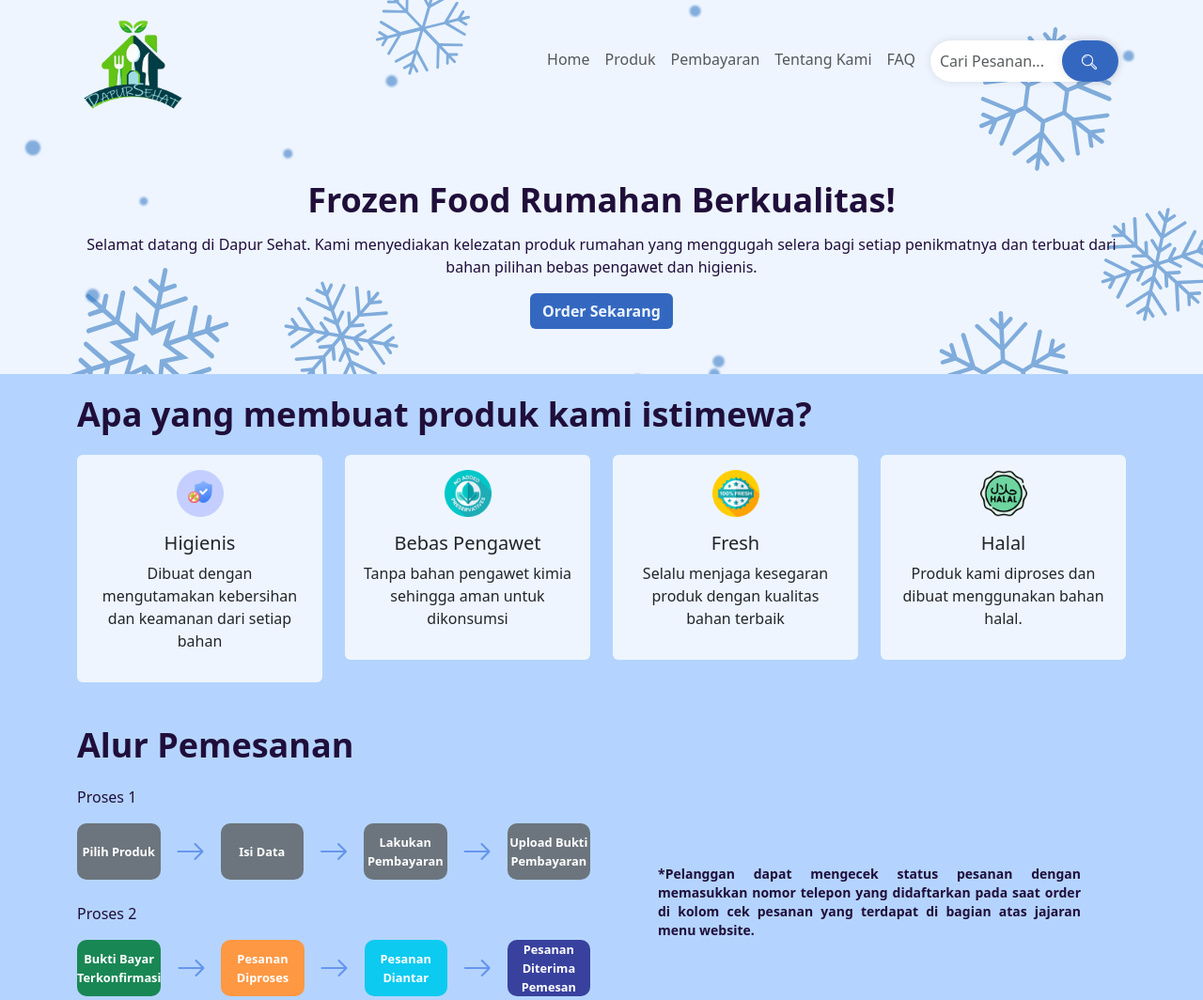
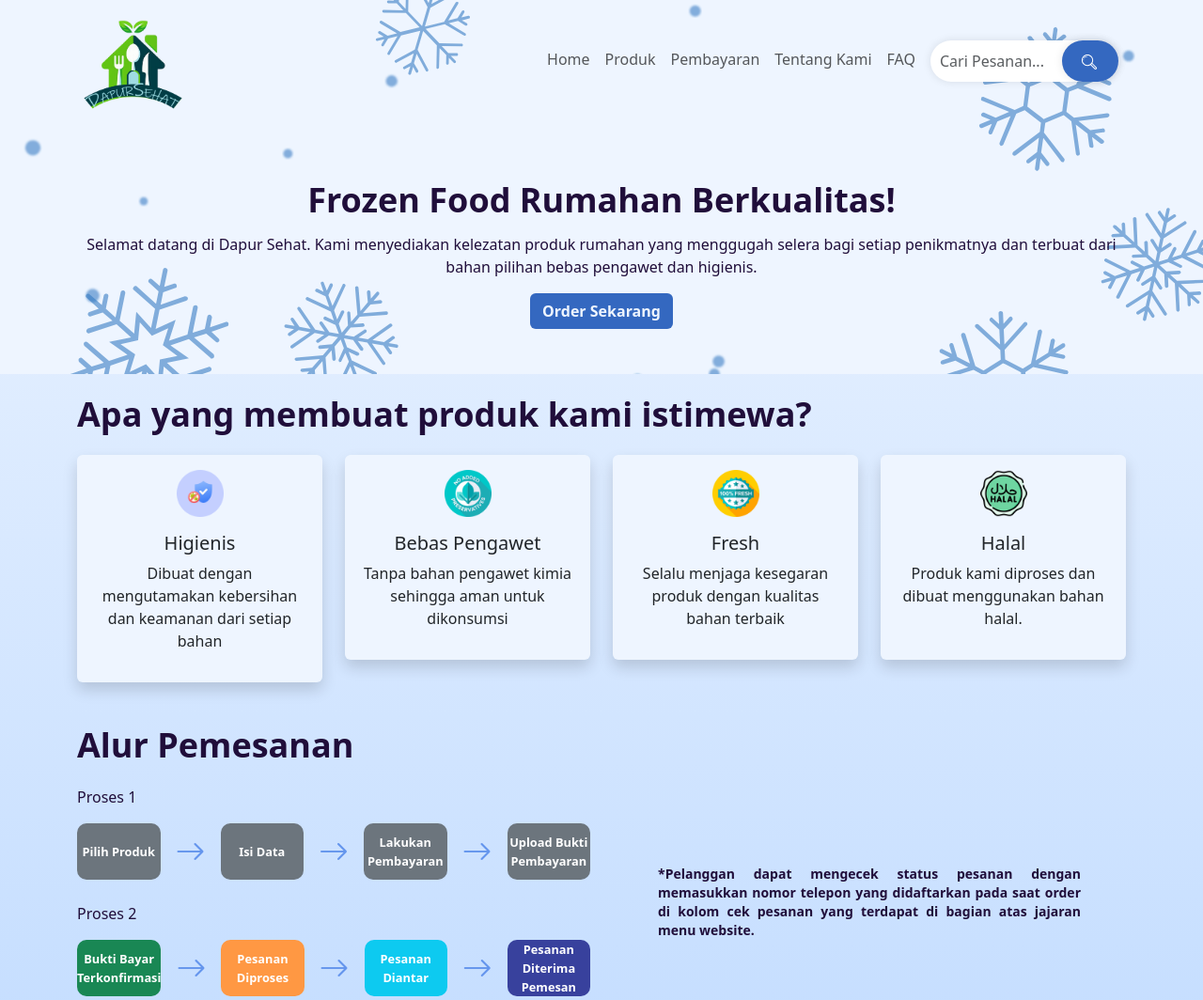
Before and after one commit to aisyahwlandr/dapur-sehat, a PHP site: page / in a window 1280 px wide. Shown: the top 1064 px of the page at 94% size. Run offline with PHP 8.4, Linux system fonts and the light colour scheme; data comes from the database, SQL or seed files in the repository; a stand-in replaces the project's code that opens the database connection.

Commit message:
fixed ui

```diff
--- a/admin/dashboard-content.php
+++ b/admin/dashboard-content.php
@@ -1,4 +1,4 @@
-<div class="container my-5" width="900" height="380">
+<div data-aos="zoom-in-up" data-aos-duration="1000" class="container my-5" width="900" height="380">
     <div class="p-5 text-center rounded-3" style="background-color: #38419D;">
         <h1 class="text-white">Selamat Datang di Dashboard Admin<br>Dapur Sehat</h1>
         <p class="lead" style="color: #DADDFC;">Lakukan Manajemen Pekerjaan dengan Bijak dan Tanggung Jawab</p>
--- a/public/about.php
+++ b/public/about.php
@@ -28,8 +28,8 @@
     <!-- about -->
     <section id="about">
         <div class="container py-2">
-            <h1 class="title py-2">Tertarik Mengenal Dapur Sehat?</h1>
-            <p align="justify">Dapur Sehat merupakan rumah usaha produk frozen food homemade yang dijalankan sejak tahun 2022 sebagai usaha rumahan keluarga yang bertempatkan di Cisauk, Kabupaten Tangerang. Meskipun masih tergolong baru, usaha ini telah mendapatkan perhatian dari masyarakat sekitar karena kualitas dan kelezatan produknya. Frozen Food atau dapat dikenal sebagai makanan beku merupakan makanan yang telah dimasak setengah matang untuk kemudian secara sengaja dibekukan dengan freezer agar dapat mempertahankan kualitas dari makanan yang dibekukan tersebut. Proses pembekuan ini sangat penting karena membantu mencegah pertumbuhan bakteri dan menjaga nutrisi dalam makanan. Frozen Food dibuat dengan tujuan agar makanan dapat bertahan dalam waktu lama dengan cara diawetkan melalui proses pembekuan, sehingga makanan bisa disimpan dan sewaktu diinginkan bisa langsung dimasak. Ini sangat praktis bagi keluarga modern yang membutuhkan solusi cepat dan mudah dalam menyiapkan makanan sehari-hari.<br>
+            <h1 class="title py-2"  data-aos="fade-right" data-aos-delay="100">Tertarik Mengenal Dapur Sehat?</h1>
+            <p  data-aos="zoom-in" data-aos-duration="1500" data-aos-delay="100" align="justify">Dapur Sehat merupakan rumah usaha produk frozen food homemade yang dijalankan sejak tahun 2022 sebagai usaha rumahan keluarga yang bertempatkan di Cisauk, Kabupaten Tangerang. Meskipun masih tergolong baru, usaha ini telah mendapatkan perhatian dari masyarakat sekitar karena kualitas dan kelezatan produknya. Frozen Food atau dapat dikenal sebagai makanan beku merupakan makanan yang telah dimasak setengah matang untuk kemudian secara sengaja dibekukan dengan freezer agar dapat mempertahankan kualitas dari makanan yang dibekukan tersebut. Proses pembekuan ini sangat penting karena membantu mencegah pertumbuhan bakteri dan menjaga nutrisi dalam makanan. Frozen Food dibuat dengan tujuan agar makanan dapat bertahan dalam waktu lama dengan cara diawetkan melalui proses pembekuan, sehingga makanan bisa disimpan dan sewaktu diinginkan bisa langsung dimasak. Ini sangat praktis bagi keluarga modern yang membutuhkan solusi cepat dan mudah dalam menyiapkan makanan sehari-hari.<br>
             Produk yang dijual Dapur Sehat antara lain Nugget Ayam Original, Nugget Ayam Keju, Nugget Pisang, Bakso Sapi, dan Kentang Goreng Beku. Semua produk ini dibuat dengan bahan-bahan berkualitas tinggi dan tanpa bahan pengawet tambahan, menjadikannya pilihan yang sehat dan aman untuk dikonsumsi oleh semua anggota keluarga. Dalam kurun waktu 2022 sampai saat ini, Dapur Sehat hanya melayani pengiriman pesanan untuk daerah sekitar Tangerang Selatan, Cisauk, dan Area Kampus K Universitas Gunadarma. Dengan komitmen terhadap kualitas dan pelayanan, Dapur Sehat terus berinovasi untuk memenuhi kebutuhan konsumennya.
             </p>
         </div>
--- a/public/css/style.css
+++ b/public/css/style.css
@@ -10,7 +10,8 @@ html {
 body {
     /* background-color: #D0F5BE; */
     color: #200E3A;
-    background-color: #B4D4FF;
+    /* background-color: #B4D4FF; */
+    background-image: linear-gradient(180deg, #EEF5FF 0%, #B4D4FF 50%, #82ADDC 100%);
 }
 
 /* custom-text */
@@ -100,7 +101,7 @@ body {
 }
 
 .button-order button:hover {
-    transform: scale(1.1);
+    transform: scale(1.02);
     color: rgb(255, 255, 255);
     background-color: #38419D;
 }
@@ -112,7 +113,7 @@ body {
 
 .card-image {
     width: 100%;
-    height: 200px;
+    height: 300px;
     object-fit: cover;
 }
 
--- a/public/index.php
+++ b/public/index.php
@@ -31,7 +31,7 @@
                     setiap penikmatnya dan terbuat dari bahan pilihan bebas pengawet dan higienis.
                 </p>
                 <div>
-                    <a href="#produk">
+                    <a href="pemesanan.php">
                         <button type="button" class="btn fw-bold custom-button-submit">Order Sekarang</button>
                     </a>
                 </div>
@@ -43,11 +43,11 @@
     <section id="whyus">
         <div class="container py-2">
             <div class="text-md-start text-center">
-                <h1 class="title py-2">Apa yang membuat produk kami istimewa?</h1>
+                <h1 class="title py-2" data-aos="fade-down">Apa yang membuat produk kami istimewa?</h1>
             </div>
             <div class="row">
                 <div class="col-md-3">
-                    <div class="card mb-3 border-0">
+                    <div class="card mb-3 border-0 shadow" data-aos="zoom-in" data-aos-duration="1000">
                         <div class="card-body text-center">
                             <img class="mb-3" width="50px" src="images/higienis.png" alt="complete">
                             <h5>Higienis</h5>
@@ -57,7 +57,7 @@
                     </div>
                 </div>
                 <div class="col-md-3">
-                    <div class="card mb-3 border-0">
+                    <div class="card mb-3 border-0 shadow" data-aos="zoom-in" data-aos-duration="1500">
                         <div class="card-body text-center">
                             <img class="mb-3" width="50px" src="images/bebaspengawet.png" alt="price">
                             <h5>Bebas Pengawet</h5>
@@ -66,7 +66,7 @@
                     </div>
                 </div>
                 <div class="col-md-3">
-                    <div class="card mb-3 border-0">
+                    <div class="card mb-3 border-0 shadow" data-aos="zoom-in" data-aos-duration="2000">
                         <div class="card-body text-center">
                             <img class="mb-3" width="50px" src="images/fresh.png" alt="24hours">
                             <h5>Fresh</h5>
@@ -75,7 +75,7 @@
                     </div>
                 </div>
                 <div class="col-md-3">
-                    <div class="card mb-3 border-0">
+                    <div class="card mb-3 border-0 shadow" data-aos="zoom-in" data-aos-duration="2500">
                         <div class="card-body text-center">
                             <img class="mb-3" width="50px" src="images/halal.png" alt="professional">
                             <h5>Halal</h5>
@@ -91,44 +91,44 @@
     <section id="alurPemesanan">
         <div class="container py-2">
             <div class="text-md-start text-center">
-                <h1 class="title py-2">Alur Pemesanan</h1>
+                <h1 class="title py-2" data-aos="fade-down">Alur Pemesanan</h1>
                 <div class="row">
                     <div class="col-md-6">
-                        <p>Proses 1</p>
+                        <p data-aos="fade-right">Proses 1</p>
                         <div class="d-flex gap-md-3 gap-1 pb-4">
-                            <div class="bg-secondary align-content-center text-center custom-paragraf-bold alur-body" style="font-size: 0.8rem; width: 90px; height: 60px; border-radius: 10px;">Pilih Produk
+                            <div data-aos="fade-right" data-aos-delay="200" class="bg-secondary align-content-center text-center custom-paragraf-bold alur-body" style="font-size: 0.8rem; width: 90px; height: 60px; border-radius: 10px;">Pilih Produk
                             </div>
-                            <i class="bi bi-arrow-right alur-icon align-content-center" style="font-size: 2rem; color: cornflowerblue;"></i>
-                            <div class="bg-secondary align-content-center text-center custom-paragraf-bold alur-body" style="font-size: 0.8rem; width: 90px; height: 60px; border-radius: 10px;">Isi Data
+                            <i data-aos="fade-right" data-aos-delay="200" class="bi bi-arrow-right alur-icon align-content-center" style="font-size: 2rem; color: cornflowerblue;"></i>
+                            <div data-aos="fade-right" data-aos-delay="300" class="bg-secondary align-content-center text-center custom-paragraf-bold alur-body" style="font-size: 0.8rem; width: 90px; height: 60px; border-radius: 10px;">Isi Data
                             </div>
-                            <i class="bi bi-arrow-right alur-icon align-content-center" style="font-size: 2rem; color: cornflowerblue;"></i>
-                            <div class="bg-secondary align-content-center text-center custom-paragraf-bold alur-body" style="font-size: 0.8rem; width: 90px; height: 60px; border-radius: 10px;">Lakukan
+                            <i data-aos="fade-right" data-aos-delay="300" class="bi bi-arrow-right alur-icon align-content-center" style="font-size: 2rem; color: cornflowerblue;"></i>
+                            <div data-aos="fade-right" data-aos-delay="400" class="bg-secondary align-content-center text-center custom-paragraf-bold alur-body" style="font-size: 0.8rem; width: 90px; height: 60px; border-radius: 10px;">Lakukan
                                 Pembayaran</div>
-                            <i class="bi bi-arrow-right alur-icon align-content-center" style="font-size: 2rem; color: cornflowerblue;"></i>
-                            <div class="bg-secondary align-content-center text-center custom-paragraf-bold alur-body" style="font-size: 0.8rem; width: 90px; height: 60px; border-radius: 10px;">Upload Bukti
+                            <i data-aos="fade-right" data-aos-delay="400" class="bi bi-arrow-right alur-icon align-content-center" style="font-size: 2rem; color: cornflowerblue;"></i>
+                            <div data-aos="fade-right" data-aos-delay="500" class="bg-secondary align-content-center text-center custom-paragraf-bold alur-body" style="font-size: 0.8rem; width: 90px; height: 60px; border-radius: 10px;">Upload Bukti
                                 Pembayaran</div>
                         </div>
-                        <p>Proses 2</p>
+                        <p data-aos="fade-right" data-aos-delay="600">Proses 2</p>
                         <div class="d-flex gap-md-3 gap-1 pb-4">
-                            <div class="bg-success align-content-center text-center custom-paragraf-bold alur-body" style="font-size: 0.8rem; width: 90px; height: 60px; border-radius: 10px;">Bukti Bayar
-                                Terkonfirmasi</div>
-                            <i class="bi bi-arrow-right alur-icon align-content-center" style="font-size: 2rem; color: cornflowerblue;"></i>
-                            <div class="align-content-center text-center custom-paragraf-bold alur-body" style="font-size: 0.8rem; width: 90px; height: 60px; border-radius: 10px; background-color: #FF9843;">Pesanan
+                            <div data-aos="fade-right" data-aos-delay="700" class="bg-success align-content-center text-center custom-paragraf-bold alur-body" style="font-size: 0.8rem; width: 90px; height: 60px; border-radius: 10px;">
+                                Bukti Bayar Terkonfirmasi</div>
+                            <i data-aos="fade-right" data-aos-delay="700" class="bi bi-arrow-right alur-icon align-content-center" style="font-size: 2rem; color: cornflowerblue;"></i>
+                            <div data-aos="fade-right" data-aos-delay="800" class="align-content-center text-center custom-paragraf-bold alur-body" style="font-size: 0.8rem; width: 90px; height: 60px; border-radius: 10px; background-color: #FF9843;">Pesanan
                                 Diproses
                             </div>
-                            <i class="bi bi-arrow-right alur-icon align-content-center" style="font-size: 2rem; color: cornflowerblue;"></i>
-                            <div class="bg-info align-content-center text-center custom-paragraf-bold alur-body" style="font-size: 0.8rem; width: 90px; height: 60px; border-radius: 10px;">Pesanan
+                            <i data-aos="fade-right" data-aos-delay="800" class="bi bi-arrow-right alur-icon align-content-center" style="font-size: 2rem; color: cornflowerblue;"></i>
+                            <div data-aos="fade-right" data-aos-delay="900" class="bg-info align-content-center text-center custom-paragraf-bold alur-body" style="font-size: 0.8rem; width: 90px; height: 60px; border-radius: 10px;">Pesanan
                                 Diantar
                             </div>
-                            <i class="bi bi-arrow-right alur-icon align-content-center" style="font-size: 2rem; color: cornflowerblue;"></i>
-                            <div class="align-content-center text-center custom-paragraf-bold alur-body" style="font-size: 0.8rem; width: 90px; height: 60px; border-radius: 10px; background-color: #38419D;">Pesanan
+                            <i data-aos="fade-right" data-aos-delay="900" class="bi bi-arrow-right alur-icon align-content-center" style="font-size: 2rem; color: cornflowerblue;"></i>
+                            <div data-aos="fade-right" data-aos-delay="1000" class="align-content-center text-center custom-paragraf-bold alur-body" style="font-size: 0.8rem; width: 90px; height: 60px; border-radius: 10px; background-color: #38419D;">Pesanan
                                 Diterima Pemesan
                             </div>
                         </div>
                     </div>
                     <div class="col-md-6 align-content-center text-center">
-                        <p class="custom-paragraf fw-bold px-5 pt-3" style="text-align: justify;">
-                        *Pelanggan dapat mengecek status pesanan dengan
+                        <p data-aos="fade-up"class="custom-paragraf fw-bold px-5 pt-3" style="text-align: justify;">
+                            *Pelanggan dapat mengecek status pesanan dengan
                             memasukkan nomor telepon yang didaftarkan pada saat order di kolom cek pesanan
                             yang terdapat di bagian atas jajaran menu website.
                         </p>
@@ -141,7 +141,7 @@
     <section id="produk">
         <div class="container py-2">
             <div class="text-md-start text-center">
-                <h1 class="title py-2">Produk</h1>
+                <h1 class="title py-2" data-aos="fade-down" data-aos-delay="100">Produk</h1>
             </div>
             <div class="row my-3">
                 <?php
@@ -149,22 +149,23 @@
                 $counter = 0; // Counter untuk menghasilkan ID yang unik
                 while ($row = mysqli_fetch_object($result)) {
                     $counter++; // Increment counter setiap kali loop
+                    $delay = $counter * 150; // Set delay for each card
                 ?>
                     <div class="col-md-4 d-flex align-items-stretch">
-                        <div class="card mb-3 shadow d-flex flex-column">
+                        <div class="card mb-3 shadow d-flex flex-column" data-aos="zoom-in" data-aos-duration="1500" data-aos-delay="<?= $delay ?>">
                             <div class="card-body">
                                 <!-- Carousel Bootstrap -->
-                                <h5 style="color: #200E3A";>Tersedia: <?= $row->stock ?> Produk</h5>
-                                <div id="productCarousel<?= $counter ?>" class="carousel slide" data-bs-ride="carousel">
+                                <h5 style="color: #200E3A" ;>Tersedia: <?= $row->stock ?> Produk</h5>
+                                <div id="productCarousel<?= $counter ?>" class="carousel">
                                     <div class="carousel-inner">
                                         <div class="carousel-item active">
-                                            <img src="../admin/uploads/products/<?= $row->photo1 ?>" class="d-block w-100 h-100 rounded card-image mb-3" alt="Photo1">
+                                            <img src="../admin/uploads/products/<?= $row->photo1 ?>" class="d-block rounded card-image mb-3" alt="Photo1">
                                         </div>
                                         <div class="carousel-item">
-                                            <img src="../admin/uploads/products/<?= $row->photo2 ?>" class="d-block w-100 h-100 rounded card-image mb-3" alt="Photo2">
+                                            <img src="../admin/uploads/products/<?= $row->photo2 ?>" class="d-block rounded card-image mb-3" alt="Photo2">
                                         </div>
                                         <div class="carousel-item">
-                                            <img src="../admin/uploads/products/<?= $row->photo3 ?>" class="d-block w-100 h-100 rounded card-image mb-3" alt="variantLogo">
+                                            <img src="../admin/uploads/products/<?= $row->photo3 ?>" class="d-block rounded card-image mb-3" alt="variantLogo">
                                         </div>
                                     </div>
                                     <button class="carousel-control-prev" type="button" data-bs-target="#productCarousel<?= $counter ?>" data-bs-slide="prev">
@@ -194,13 +195,8 @@
     </section>
 
     <!-- FAQ -->
-    <section id="faq" style="
-    background-image: url('images/bgbottom.svg');
-    background-size: cover;
-    background-repeat: no-repeat;
-    background-position: center;
-    ">
-        <div class="container-fluid mt-5">
+    <section id="faq">
+        <div class="container-fluid my-5">
             <div class="container">
                 <div class="row">
                     <div class="col-md-6 mt-3">
@@ -316,7 +312,12 @@
     <script src="https://unpkg.com/aos@next/dist/aos.js"></script>
     <script>
         AOS.init({
-            once: true,
+            once: false, // Ensures the animation repeats every time the element comes into view
+            duration: 1000, // Adjust as necessary
+        });
+
+        window.addEventListener('scroll', function() {
+            AOS.refresh(); // Refresh AOS to detect when elements are back in view
         });
     </script>
 
--- a/public/pembayaran.php
+++ b/public/pembayaran.php
@@ -29,7 +29,7 @@
             <div class="row justify-content-between">
                 <div class="col-md-5">
                     <!-- Cara Bayar-->
-                    <div id="caraBayar" class="py-3">
+                    <div id="caraBayar" class="py-3" data-aos="fade-in" data-aos-duration="1500" data-aos-delay="100">
                         <h2>Bagaimana Cara Melakukan Pembayaran?</h2>
                         <ol class="py-3">
                             <li>Buka E-Wallet Anda (OVO/GOPAY)</li>
@@ -44,7 +44,7 @@
                 </div>
                 <div class="col-md-6">
                     <!-- form pembayaran -->
-                    <div id="formPembayaran">
+                    <div id="formPembayaran" data-aos="flip-up" data-aos-duration="1000" data-aos-delay="200">
                         <form method="post" action="../admin/receipts-proses.php?aksi=insert" enctype="multipart/form-data" class="p-4 mb-md-0 mb-4 rounded" style="max-width: 500px; background-color: rgba(248, 249, 250, 0.5); box-shadow: 0px 0px 10px 0px rgba(0, 0, 0, 0.1);">
                             <h2>Bukti Pembayaran</h2>
                             <div class="mb-3">
```
Also changed, not shown: public/cari-pesanan.php (+8 -7 lines).
